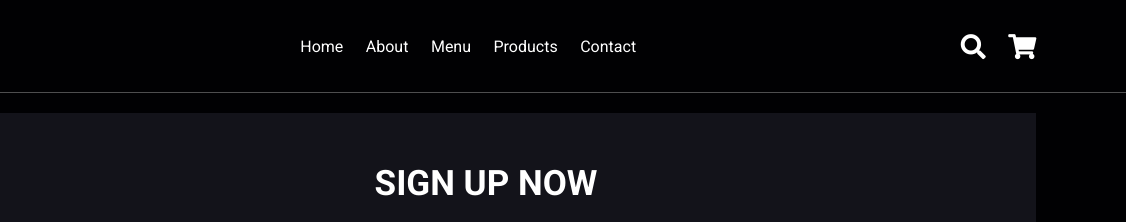
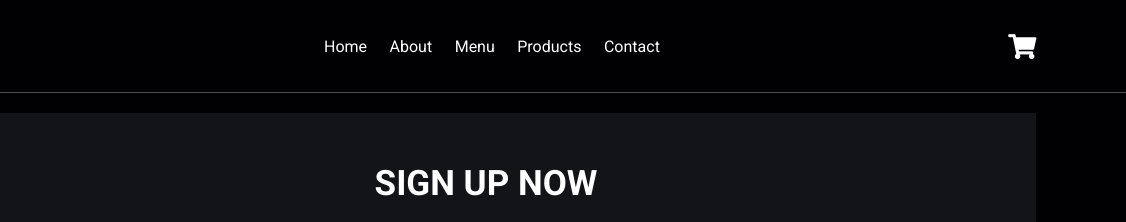
Before and after one commit to robindiretay/ID-ASG2, a plain HTML site: page contact.html in a window 1280 px wide. Shown: the top 222 px of the page, 154-1280 px from the left. Drawn offline with Linux system fonts and the light colour scheme.

Commit message:
Got rid of the search function as it is not used.

```diff
--- a/contact.html
+++ b/contact.html
@@ -37,7 +37,6 @@
         </nav>
 
         <div class="icons">
-            <div class="fas fa-search" id="search-btn"></div>
             <div class="fas fa-shopping-cart" id="cart-btn"></div>
             <div class="fas fa-bars" id="menu-btn"></div>
         </div>
```
Also changed, not shown: index.html (+0 -1 lines), menu.html (+0 -1 lines), products.html (+0 -1 lines), template.html (+0 -1 lines).
